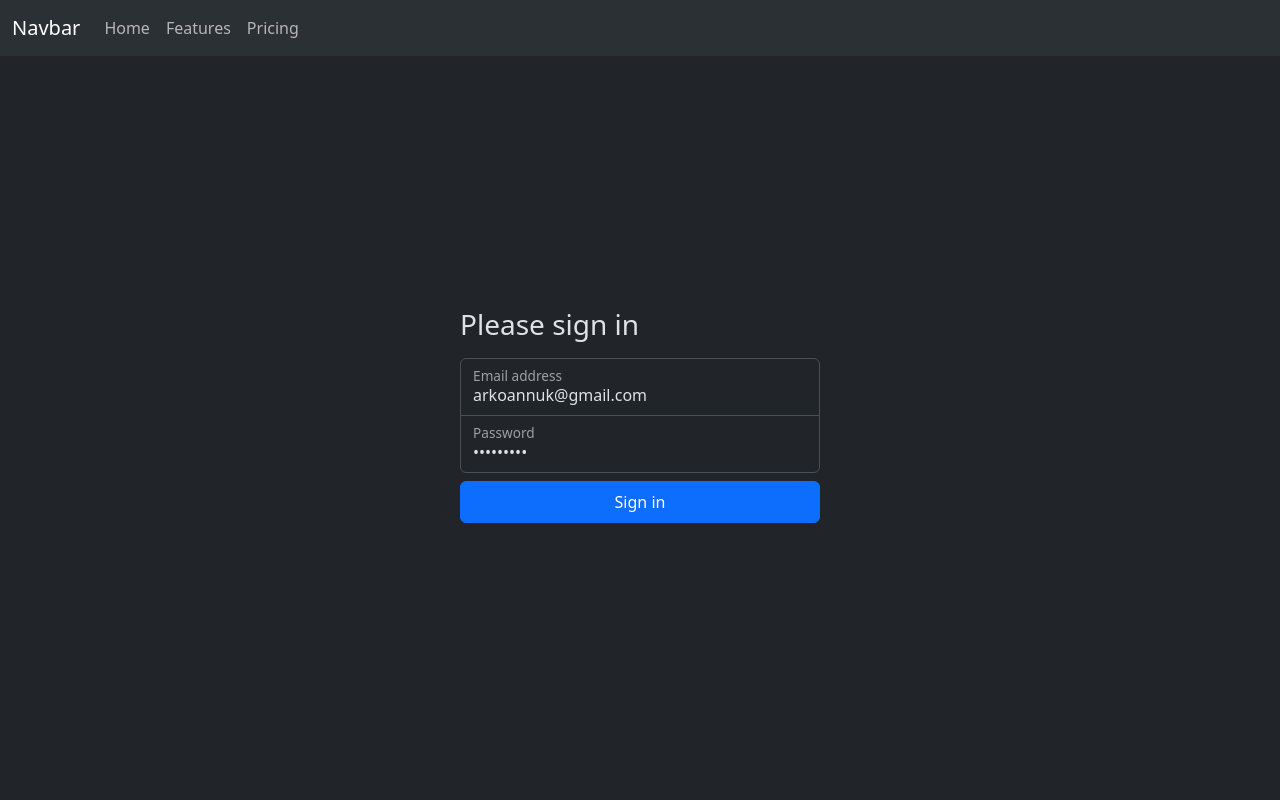
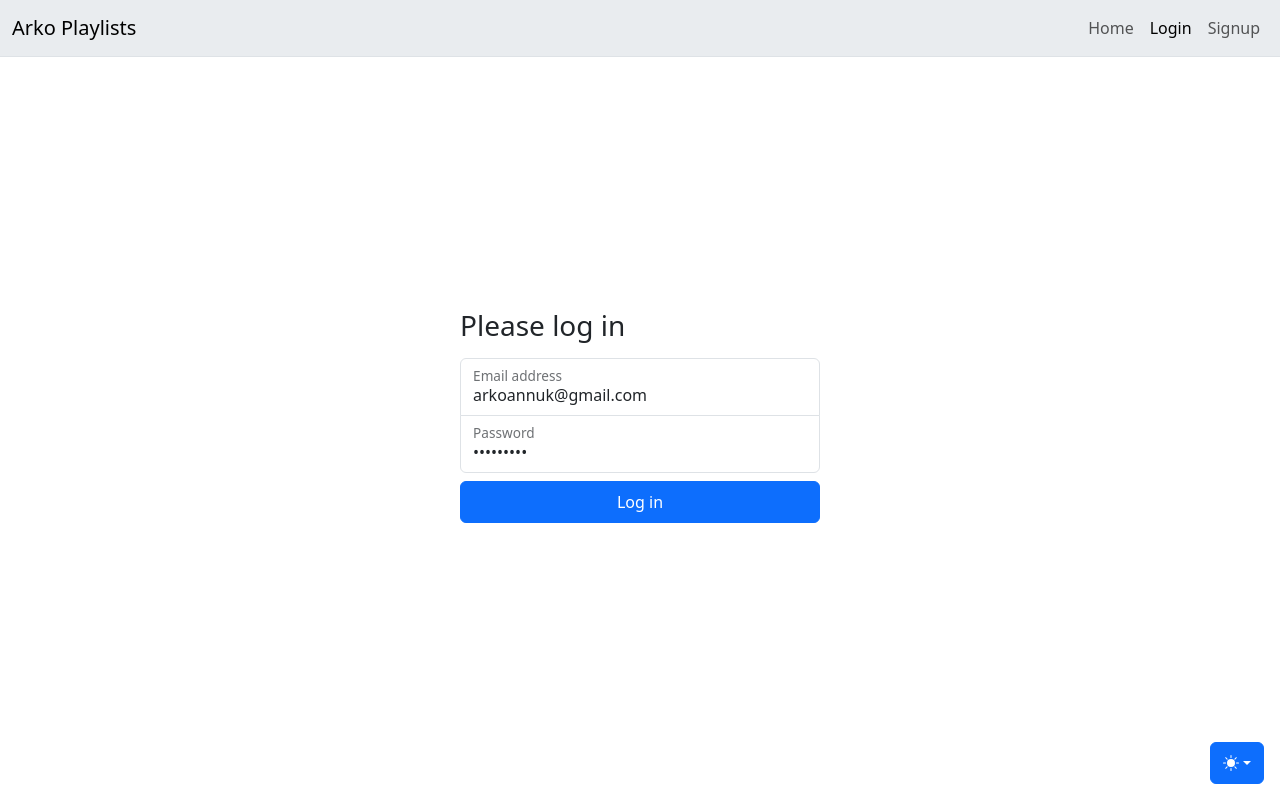
Before and after one commit to arkoannuk/arko-playlists, a Vue app: page /login in a window 1280 px wide. Built offline with nearby package versions, Linux system fonts and the light colour scheme.

Commit message:
Feature: theme swicher button and logic

```diff
--- a/index.html
+++ b/index.html
@@ -1,5 +1,5 @@
 <!doctype html>
-<html lang="en" data-bs-theme="dark">
+<html lang="en">
   <head>
     <meta charset="UTF-8" />
     <link rel="icon" href="/favicon.ico" />
--- a/src/App.vue
+++ b/src/App.vue
@@ -1,6 +1,7 @@
 <template>
   <div class="vh-100 d-flex flex-column">
     <NavBar />
+    <ThemeSwitcher />
     <RouterView class="flex-grow-1" />
   </div>
 </template>
@@ -8,13 +9,5 @@
 <script setup>
 import { RouterView } from 'vue-router'
 import NavBar from './components/NavBar.vue'
+import ThemeSwitcher from './components/ThemeSwitcher.vue'
 </script>
-
-<style scoped>
-.content {
-  height: 100vh;
-}
-/* .test {
-  flex: 1;
-} */
-</style>
--- /dev/null
+++ b/src/assets/color-modes.js
@@ -0,0 +1,79 @@
+/*!
+ * Color mode toggler for Bootstrap's docs (https://getbootstrap.com/)
+ * Copyright 2011-2023 The Bootstrap Authors
+ * Licensed under the Creative Commons Attribution 3.0 Unported License.
+ */
+
+;(() => {
+  'use strict'
+
+  const getStoredTheme = () => localStorage.getItem('theme')
+  const setStoredTheme = (theme) => localStorage.setItem('theme', theme)
+
+  const getPreferredTheme = () => {
+    const storedTheme = getStoredTheme()
+    if (storedTheme) {
+      return storedTheme
+    }
+
+    return window.matchMedia('(prefers-color-scheme: dark)').matches ? 'dark' : 'light'
+  }
+
+  const setTheme = (theme) => {
+    if (theme === 'auto' && window.matchMedia('(prefers-color-scheme: dark)').matches) {
+      document.documentElement.setAttribute('data-bs-theme', 'dark')
+    } else {
+      document.documentElement.setAttribute('data-bs-theme', theme)
+    }
+  }
+
+  setTheme(getPreferredTheme())
+
+  const showActiveTheme = (theme, focus = false) => {
+    const themeSwitcher = document.querySelector('#bd-theme')
+
+    if (!themeSwitcher) {
+      return
+    }
+
+    const themeSwitcherText = document.querySelector('#bd-theme-text')
+    const activeThemeIcon = document.querySelector('.theme-icon-active use')
+    const btnToActive = document.querySelector(`[data-bs-theme-value="${theme}"]`)
+    const svgOfActiveBtn = btnToActive.querySelector('svg use').getAttribute('href')
+
+    document.querySelectorAll('[data-bs-theme-value]').forEach((element) => {
+      element.classList.remove('active')
+      element.setAttribute('aria-pressed', 'false')
+    })
+
+    btnToActive.classList.add('active')
+    btnToActive.setAttribute('aria-pressed', 'true')
+    activeThemeIcon.setAttribute('href', svgOfActiveBtn)
+    const themeSwitcherLabel = `${themeSwitcherText.textContent} (${btnToActive.dataset.bsThemeValue})`
+    themeSwitcher.setAttribute('aria-label', themeSwitcherLabel)
+
+    if (focus) {
+      themeSwitcher.focus()
+    }
+  }
+
+  window.matchMedia('(prefers-color-scheme: dark)').addEventListener('change', () => {
+    const storedTheme = getStoredTheme()
+    if (storedTheme !== 'light' && storedTheme !== 'dark') {
+      setTheme(getPreferredTheme())
+    }
+  })
+
+  window.addEventListener('DOMContentLoaded', () => {
+    showActiveTheme(getPreferredTheme())
+
+    document.querySelectorAll('[data-bs-theme-value]').forEach((toggle) => {
+      toggle.addEventListener('click', () => {
+        const theme = toggle.getAttribute('data-bs-theme-value')
+        setStoredTheme(theme)
+        setTheme(theme)
+        showActiveTheme(theme, true)
+      })
+    })
+  })
+})()
--- a/src/components/NavBar.vue
+++ b/src/components/NavBar.vue
@@ -1,23 +1,29 @@
 <template>
-  <nav class="navbar navbar-expand-md bg-body-tertiary">
+  <nav class="navbar navbar-expand-md bg-body-secondary border-bottom">
     <div class="container-fluid">
-      <a class="navbar-brand" href="#">Navbar</a>
+      <a class="navbar-brand" href="#">Arko Playlists</a>
       <button
         class="navbar-toggler"
         type="button"
         data-bs-toggle="collapse"
-        data-bs-target="#navbarNavAltMarkup"
-        aria-controls="navbarNavAltMarkup"
+        data-bs-target="#navbar"
+        aria-controls="navbar"
         aria-expanded="false"
         aria-label="Toggle navigation"
       >
         <span class="navbar-toggler-icon"></span>
       </button>
-      <div class="collapse navbar-collapse" id="navbarNavAltMarkup">
-        <div class="navbar-nav">
-          <a class="nav-link" aria-current="page" href="#">Home</a>
-          <a class="nav-link" href="#">Features</a>
-          <a class="nav-link" href="#">Pricing</a>
+      <div class="collapse navbar-collapse" id="navbar">
+        <div class="navbar-nav ms-auto">
+          <RouterLink class="nav-link" active-class="active" :to="{ name: 'Home' }"
+            >Home</RouterLink
+          >
+          <RouterLink class="nav-link" active-class="active" :to="{ name: 'Login' }"
+            >Login</RouterLink
+          >
+          <RouterLink class="nav-link" active-class="active" :to="{ name: 'Signup' }"
+            >Signup</RouterLink
+          >
         </div>
       </div>
     </div>
--- /dev/null
+++ b/src/components/ThemeSwitcher.vue
@@ -0,0 +1,108 @@
+<template>
+  <div class="dropdown position-fixed bottom-0 end-0 mb-3 me-3 bd-mode-toggle">
+    <button
+      class="btn btn-primary py-2 dropdown-toggle d-flex align-items-center"
+      id="bd-theme"
+      type="button"
+      aria-expanded="false"
+      data-bs-toggle="dropdown"
+      aria-label="Toggle theme (dark)"
+    >
+      <svg class="bi my-1 theme-icon-active" width="1em" height="1em">
+        <use href="#moon-stars-fill"></use>
+      </svg>
+      <span class="visually-hidden" id="bd-theme-text">Toggle theme</span>
+    </button>
+    <ul
+      class="dropdown-menu dropdown-menu-end shadow"
+      aria-labelledby="bd-theme-text"
+      style=""
+    >
+      <li>
+        <button
+          type="button"
+          class="dropdown-item d-flex align-items-center"
+          data-bs-theme-value="light"
+          aria-pressed="false"
+        >
+          <svg class="bi me-2 opacity-50 theme-icon" width="1em" height="1em">
+            <use href="#sun-fill"></use>
+          </svg>
+          Light
+          <svg class="bi ms-auto d-none" width="1em" height="1em">
+            <use href="#check2"></use>
+          </svg>
+        </button>
+      </li>
+      <li>
+        <button
+          type="button"
+          class="dropdown-item d-flex align-items-center active"
+          data-bs-theme-value="dark"
+          aria-pressed="true"
+        >
+          <svg class="bi me-2 opacity-50 theme-icon" width="1em" height="1em">
+            <use href="#moon-stars-fill"></use>
+          </svg>
+          Dark
+          <svg class="bi ms-auto d-none" width="1em" height="1em">
+            <use href="#check2"></use>
+          </svg>
+        </button>
+      </li>
+      <li>
+        <button
+          type="button"
+          class="dropdown-item d-flex align-items-center"
+          data-bs-theme-value="auto"
+          aria-pressed="false"
+        >
+          <svg class="bi me-2 opacity-50 theme-icon" width="1em" height="1em">
+            <use href="#circle-half"></use>
+          </svg>
+          Auto
+          <svg class="bi ms-auto d-none" width="1em" height="1em">
+            <use href="#check2"></use>
+          </svg>
+        </button>
+      </li>
+    </ul>
+  </div>
+
+  <svg xmlns="http://www.w3.org/2000/svg" class="d-none">
+    <symbol id="check2" viewBox="0 0 16 16">
+      <path
+        d="M13.854 3.646a.5.5 0 0 1 0 .708l-7 7a.5.5 0 0 1-.708 0l-3.5-3.5a.5.5 0 1 1 .708-.708L6.5 10.293l6.646-6.647a.5.5 0 0 1 .708 0z"
+      />
+    </symbol>
+    <symbol id="circle-half" viewBox="0 0 16 16">
+      <path d="M8 15A7 7 0 1 0 8 1v14zm0 1A8 8 0 1 1 8 0a8 8 0 0 1 0 16z" />
+    </symbol>
+    <symbol id="moon-stars-fill" viewBox="0 0 16 16">
+      <path
+        d="M6 .278a.768.768 0 0 1 .08.858 7.208 7.208 0 0 0-.878 3.46c0 4.021 3.278 7.277 7.318 7.277.527 0 1.04-.055 1.533-.16a.787.787 0 0 1 .81.316.733.733 0 0 1-.031.893A8.349 8.349 0 0 1 8.344 16C3.734 16 0 12.286 0 7.71 0 4.266 2.114 1.312 5.124.06A.752.752 0 0 1 6 .278z"
+      />
+      <path
+        d="M10.794 3.148a.217.217 0 0 1 .412 0l.387 1.162c.173.518.579.924 1.097 1.097l1.162.387a.217.217 0 0 1 0 .412l-1.162.387a1.734 1.734 0 0 0-1.097 1.097l-.387 1.162a.217.217 0 0 1-.412 0l-.387-1.162A1.734 1.734 0 0 0 9.31 6.593l-1.162-.387a.217.217 0 0 1 0-.412l1.162-.387a1.734 1.734 0 0 0 1.097-1.097l.387-1.162zM13.863.099a.145.145 0 0 1 .274 0l.258.774c.115.346.386.617.732.732l.774.258a.145.145 0 0 1 0 .274l-.774.258a1.156 1.156 0 0 0-.732.732l-.258.774a.145.145 0 0 1-.274 0l-.258-.774a1.156 1.156 0 0 0-.732-.732l-.774-.258a.145.145 0 0 1 0-.274l.774-.258c.346-.115.617-.386.732-.732L13.863.1z"
+      />
+    </symbol>
+    <symbol id="sun-fill" viewBox="0 0 16 16">
+      <path
+        d="M8 12a4 4 0 1 0 0-8 4 4 0 0 0 0 8zM8 0a.5.5 0 0 1 .5.5v2a.5.5 0 0 1-1 0v-2A.5.5 0 0 1 8 0zm0 13a.5.5 0 0 1 .5.5v2a.5.5 0 0 1-1 0v-2A.5.5 0 0 1 8 13zm8-5a.5.5 0 0 1-.5.5h-2a.5.5 0 0 1 0-1h2a.5.5 0 0 1 .5.5zM3 8a.5.5 0 0 1-.5.5h-2a.5.5 0 0 1 0-1h2A.5.5 0 0 1 3 8zm10.657-5.657a.5.5 0 0 1 0 .707l-1.414 1.415a.5.5 0 1 1-.707-.708l1.414-1.414a.5.5 0 0 1 .707 0zm-9.193 9.193a.5.5 0 0 1 0 .707L3.05 13.657a.5.5 0 0 1-.707-.707l1.414-1.414a.5.5 0 0 1 .707 0zm9.193 2.121a.5.5 0 0 1-.707 0l-1.414-1.414a.5.5 0 0 1 .707-.707l1.414 1.414a.5.5 0 0 1 0 .707zM4.464 4.465a.5.5 0 0 1-.707 0L2.343 3.05a.5.5 0 1 1 .707-.707l1.414 1.414a.5.5 0 0 1 0 .708z"
+      />
+    </symbol>
+  </svg>
+</template>
+
+<style scoped>
+.bi {
+  vertical-align: -0.125em;
+  fill: currentColor;
+}
+.bd-mode-toggle {
+  z-index: 1500;
+}
+.bd-mode-toggle .dropdown-menu .active .bi {
+  display: block !important;
+}
+</style>
--- a/src/main.js
+++ b/src/main.js
@@ -1,4 +1,5 @@
 import './assets/main.scss'
+import './assets/color-modes.js'
 // eslint-disable-next-line no-unused-vars
 import * as bootstrap from 'bootstrap'
 
--- a/src/views/auth/LoginView.vue
+++ b/src/views/auth/LoginView.vue
@@ -2,7 +2,7 @@
   <div class="container d-flex justify-content-center align-items-center">
     <main class="form-signin w-100">
       <form @submit.prevent="handleSubmit">
-        <h1 class="h3 mb-3 fw-normal">Please sign in</h1>
+        <h1 class="h3 mb-3 fw-normal">Please log in</h1>
         <div class="form-floating">
           <input
             type="email"
@@ -24,7 +24,7 @@
           <label for="loginPassword">Password</label>
         </div>
         <button class="btn btn-primary w-100 py-2" type="submit" v-if="!isPending">
-          Sign in
+          Log in
         </button>
         <button
           class="btn btn-primary w-100 py-2 disabled"
```
